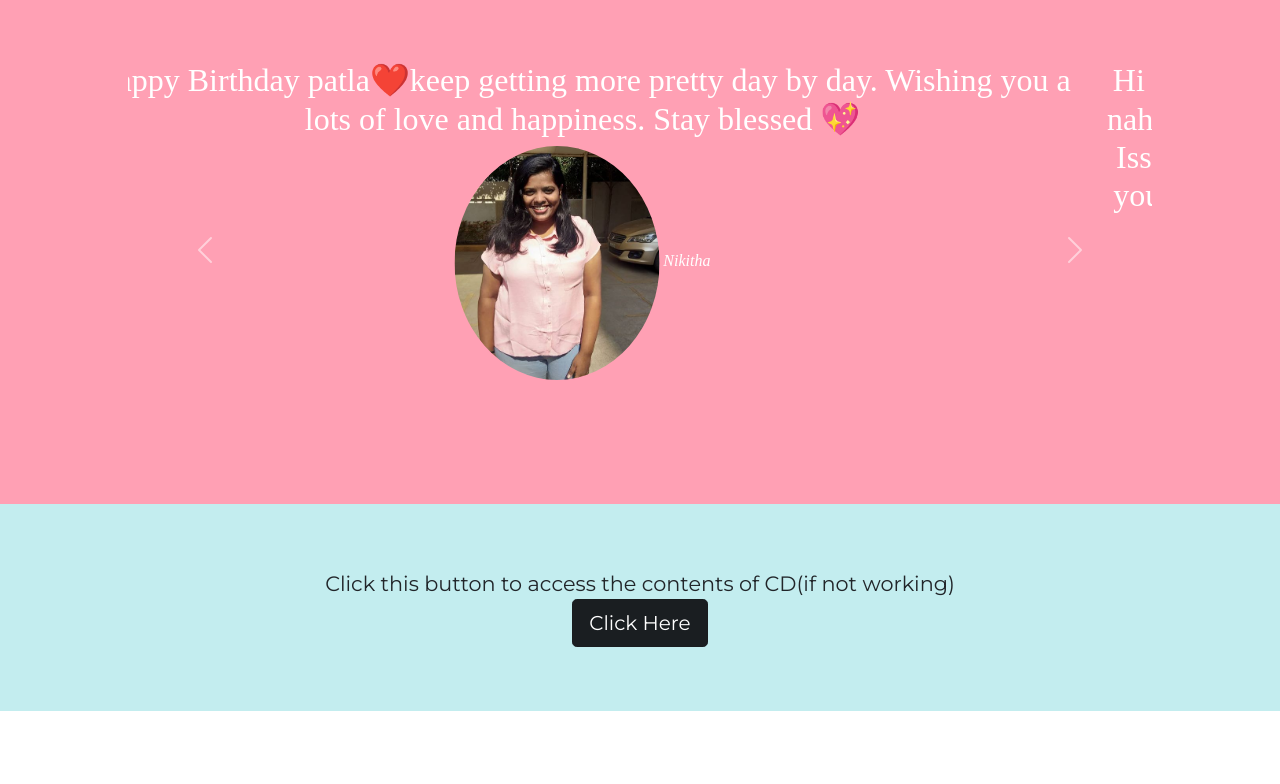
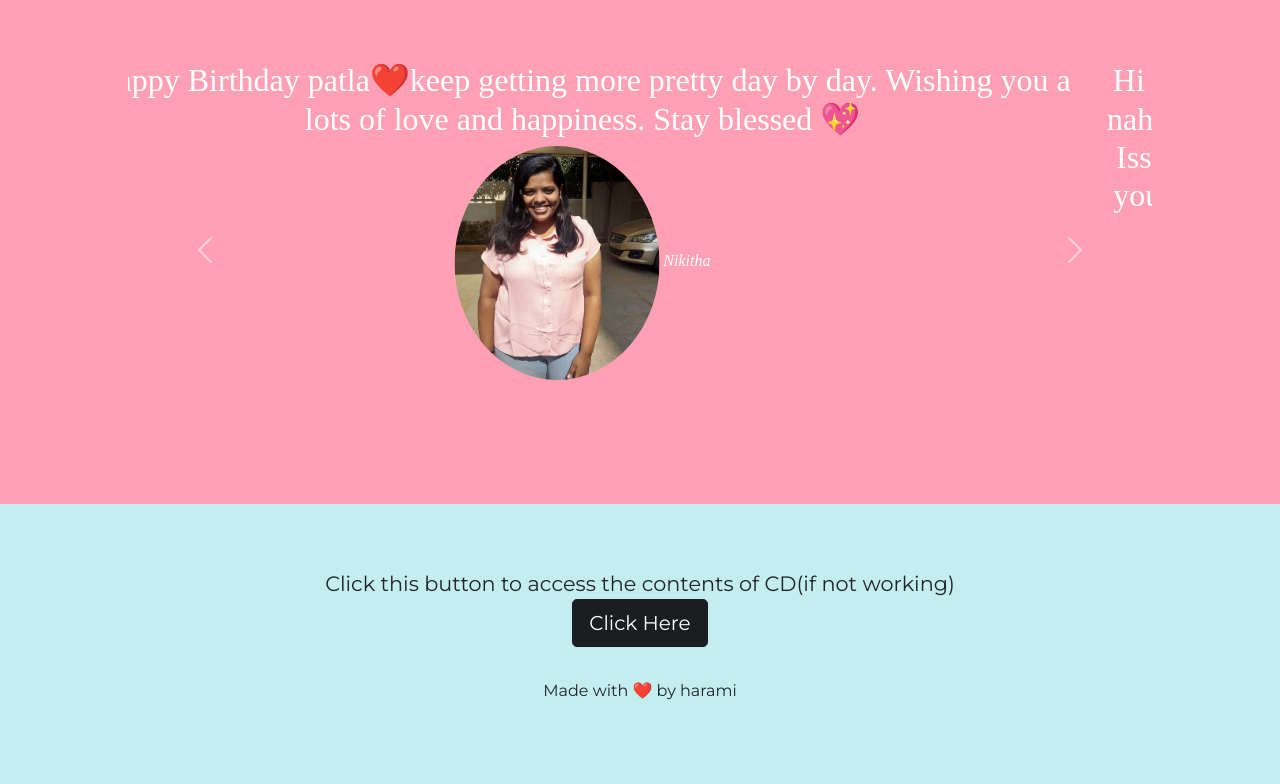
Before and after one commit to ujjawaldubeyud/SuhaniTurns21, a plain HTML site: page index.html in a window 1280 px wide. Shown: the part 919-1703 px from the top of the page. Before the commit the page ends 1630 px from the top, so only its background shows below. Drawn offline with nearby package versions, Linux system fonts and the light colour scheme.

Commit message:
Update index.html

```diff
--- a/index.html
+++ b/index.html
@@ -81,6 +81,8 @@
 Click this button to access the contents of CD(if not working)<br />
 
 <a href="https://drive.google.com/drive/folders/1usZGPlID0gbhM_MD2g2s2DOJQjLV1hXa?usp=sharing" class="btn btn-dark btn-lg active" role="button" aria-pressed="true">Click Here</a>
+
+<h4 style="font-family:Montserrat; padding:3%; padding-bottom:1%; font-size:1rem;">Made with ❤️ by harami</h4>
 </section>
 
 
```
